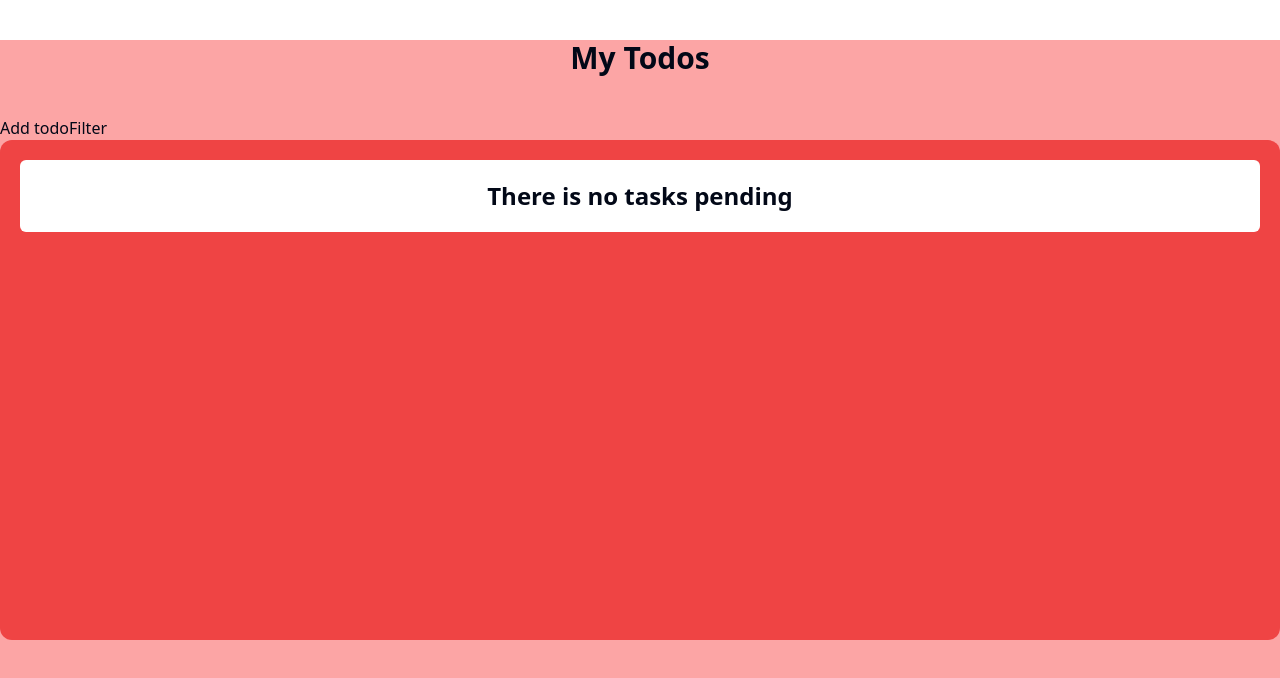
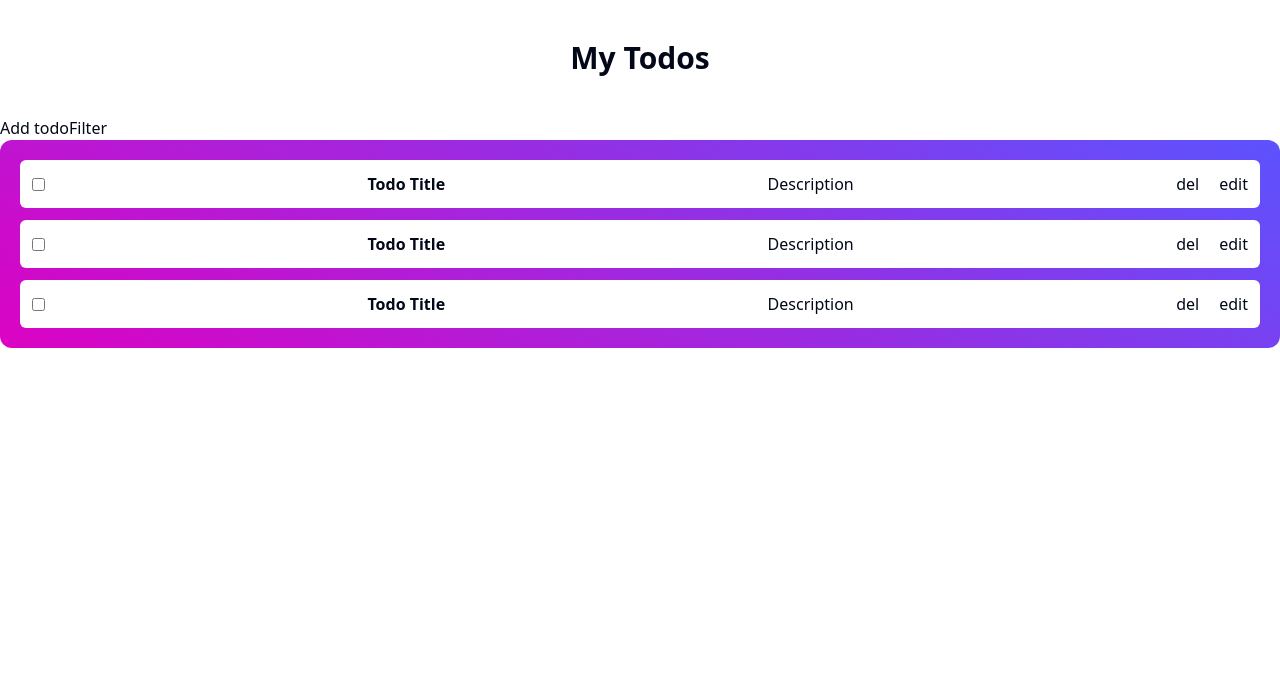
Before and after one commit to Aminul667/redux-todo-app, a React (Vite) app: page / in a window 1280 px wide. Shown: the top 678 px of the page. Built offline with nearby package versions, Linux system fonts and the light colour scheme.

Commit message:
added linear gradient

```diff
--- a/src/components/todo/TodoContainer.tsx
+++ b/src/components/todo/TodoContainer.tsx
@@ -1,3 +1,5 @@
+import TodoCard from "./TodoCard";
+
 const TodoContainer = () => {
   return (
     <div>
@@ -5,10 +7,13 @@ const TodoContainer = () => {
         <button>Add todo</button>
         <button>Filter</button>
       </div>
-      <div className="bg-red-500 w-full h-[500px] rounded-xl p-5 space-y-3">
-        <div className="bg-white p-5 flex justify-center items-center rounded-md text-2xl font-bold">
+      <div className="bg-primary-gradient w-full h-full rounded-xl p-5 space-y-3">
+        <TodoCard></TodoCard>
+        <TodoCard></TodoCard>
+        <TodoCard></TodoCard>
+        {/* <div className="bg-white p-5 flex justify-center items-center rounded-md text-2xl font-bold">
           <p>There is no tasks pending</p>
-        </div>
+        </div> */}
       </div>
     </div>
   );
--- a/src/components/ui/Container.tsx
+++ b/src/components/ui/Container.tsx
@@ -6,7 +6,7 @@ type TContainerProps = {
 
 const Container = ({ children }: TContainerProps) => {
   return (
-    <div className="h-screen w-full max-w-7xl mx-auto bg-red-300">
+    <div className="h-screen w-full max-w-7xl mx-auto">
       {children}
     </div>
   );
--- a/tailwind.config.js
+++ b/tailwind.config.js
@@ -71,6 +71,9 @@ module.exports = {
         "accordion-down": "accordion-down 0.2s ease-out",
         "accordion-up": "accordion-up 0.2s ease-out",
       },
+      backgroundImage: {
+        'primary-gradient': 'linear-gradient(30deg, #DC02C3, #5C53FE)'
+      },
     },
   },
   plugins: [require("tailwindcss-animate")],
```
